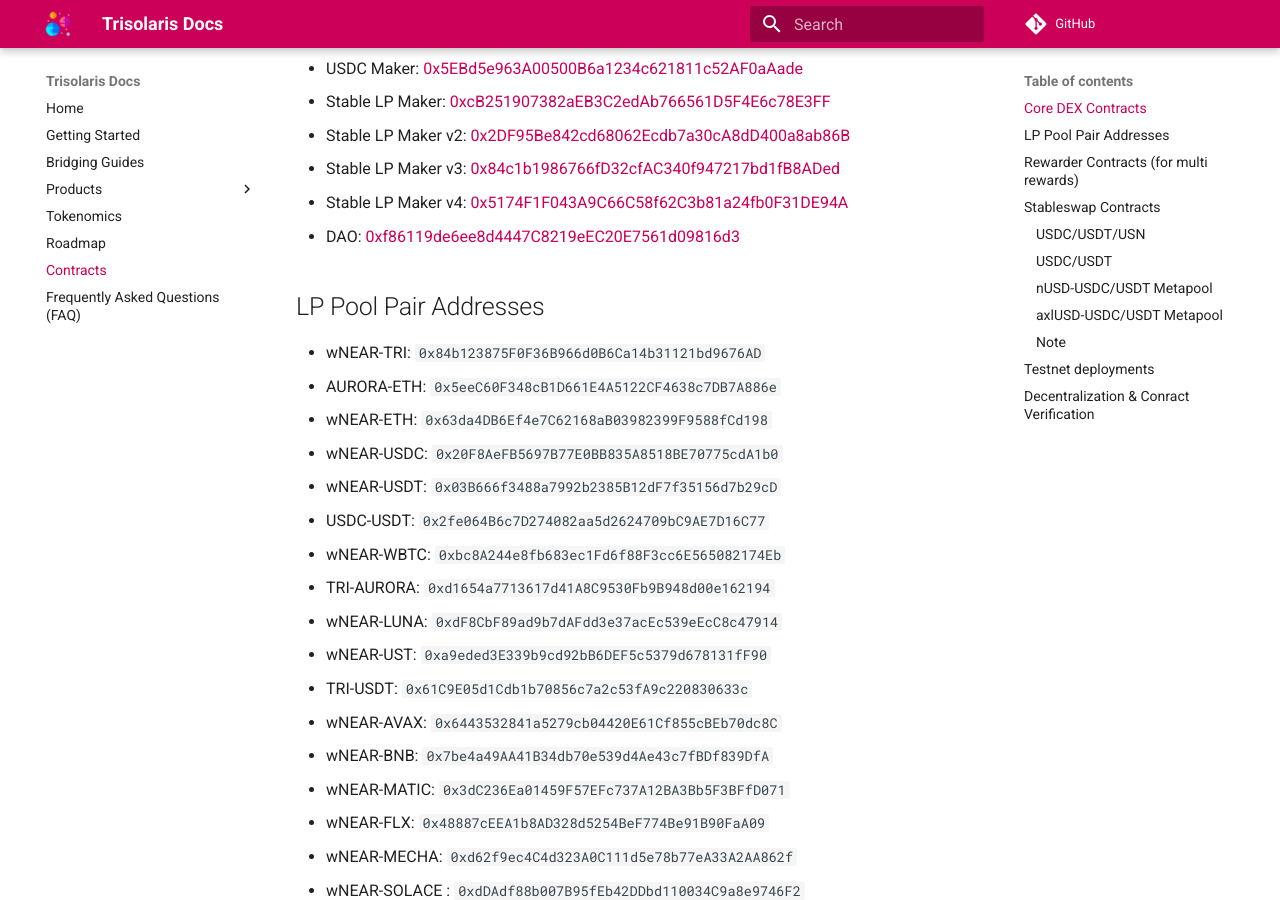
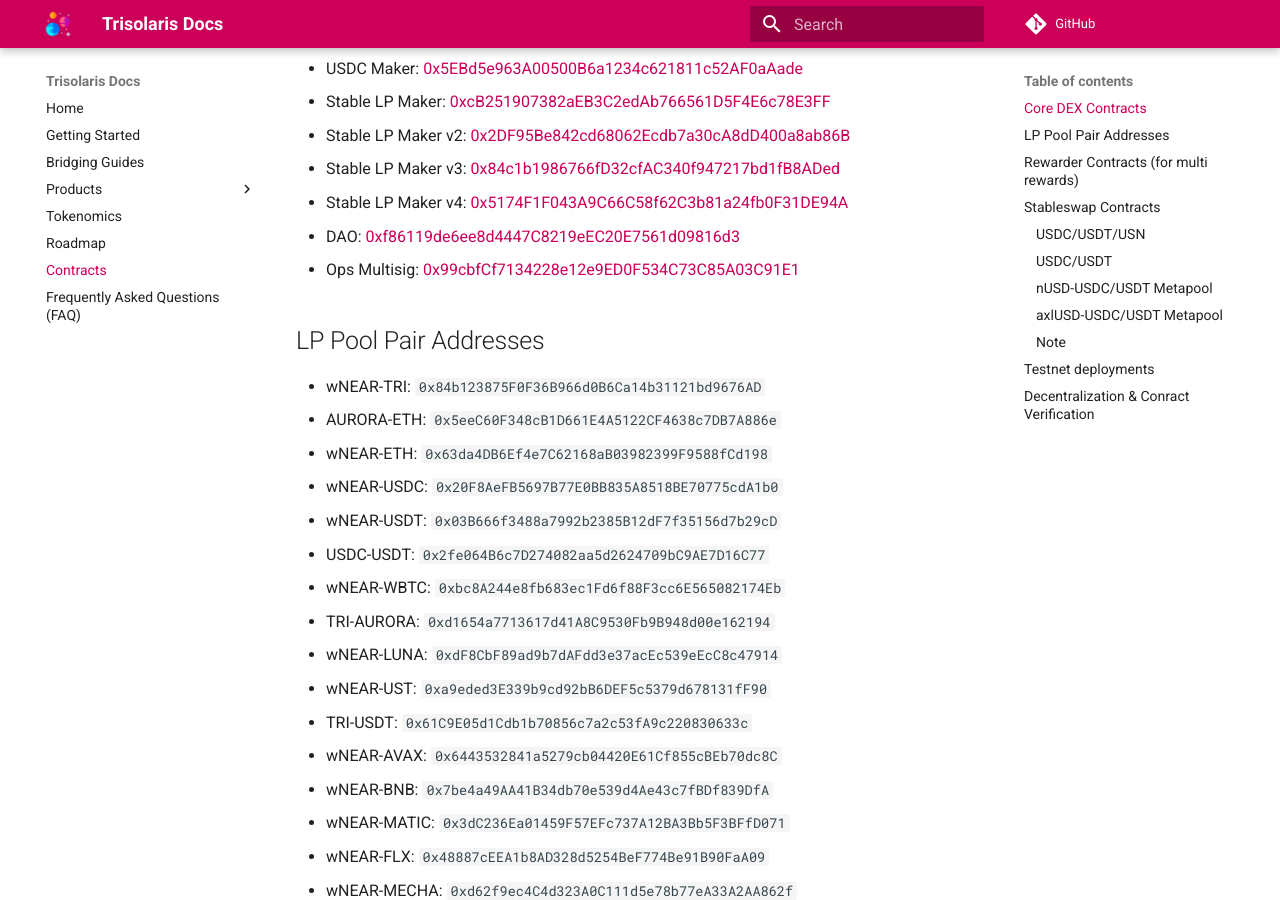
Before and after one commit to trisolaris-labs/docs, an MkDocs documentation site: the page built from docs/contracts.md, in a window 1280 px wide and 900 px high, scrolled down 519 px. Built offline with MkDocs 1.6.1 and Material for MkDocs 9.7.7, drawn with Linux system fonts in a browser that asks for light colours; comment, search, counter and statistics services are not loaded.

Commit message:
add ops multisig

```diff
--- a/docs/contracts.md
+++ b/docs/contracts.md
@@ -19,6 +19,7 @@
 * Stable LP Maker v3: [0x84c1b1986766fD32cfAC340f947217bd1fB8ADed](https://aurorascan.dev/address/0x84c1b1986766fD32cfAC340f947217bd1fB8ADed)
 * Stable LP Maker v4: [0x5174F1F043A9C66C58f62C3b81a24fb0F31DE94A](https://aurorascan.dev/address/0x5174F1F043A9C66C58f62C3b81a24fb0F31DE94A)
 * DAO: [0xf86119de6ee8d4447C8219eEC20E7561d09816d3](https://aurorascan.dev/address/0xf86119de6ee8d4447C8219eEC20E7561d09816d3)
+* Ops Multisig: [0x99cbfCf7134228e12e9ED0F534C73C85A03C91E1](https://aurorascan.dev/address/0x99cbfCf7134228e12e9ED0F534C73C85A03C91E1)
 
 
 ## LP Pool Pair Addresses
```
